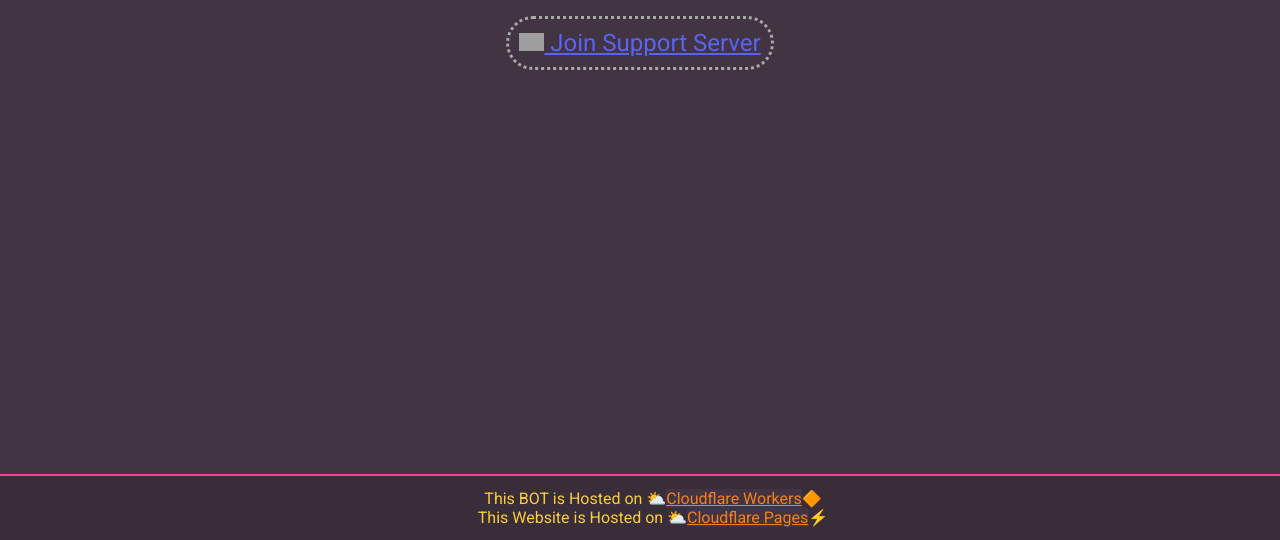
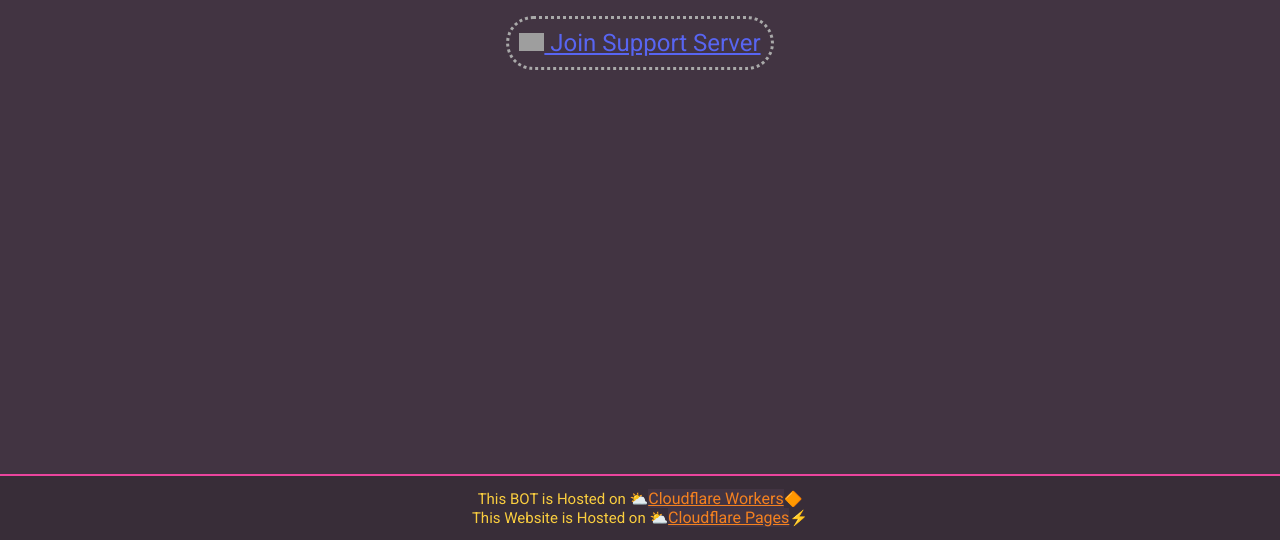
Before and after one commit to itskdhere/Aww-Discord-BOT, a website: page website/index.html in a window 1280 px wide. Shown: the part 260-800 px from the top of the page. Drawn offline with Linux system fonts and the light colour scheme; grey boxes are pictures that could not be loaded.

Commit message:
Update styles.css

```diff
--- a/website/styles.css
+++ b/website/styles.css
@@ -85,9 +85,10 @@
     left: 0;
     bottom: 0;
     width: 100%;
-    font-size: 16px;
+    font-size: 15px;
     margin-bottom: 0px;
-    padding: 13px;
+    padding-top: 13px;
+    padding-bottom: 13px;
     color: var(--cf_yellow);
     border-top: 2px solid var(--aww);
     background-color: #382d38;
```
